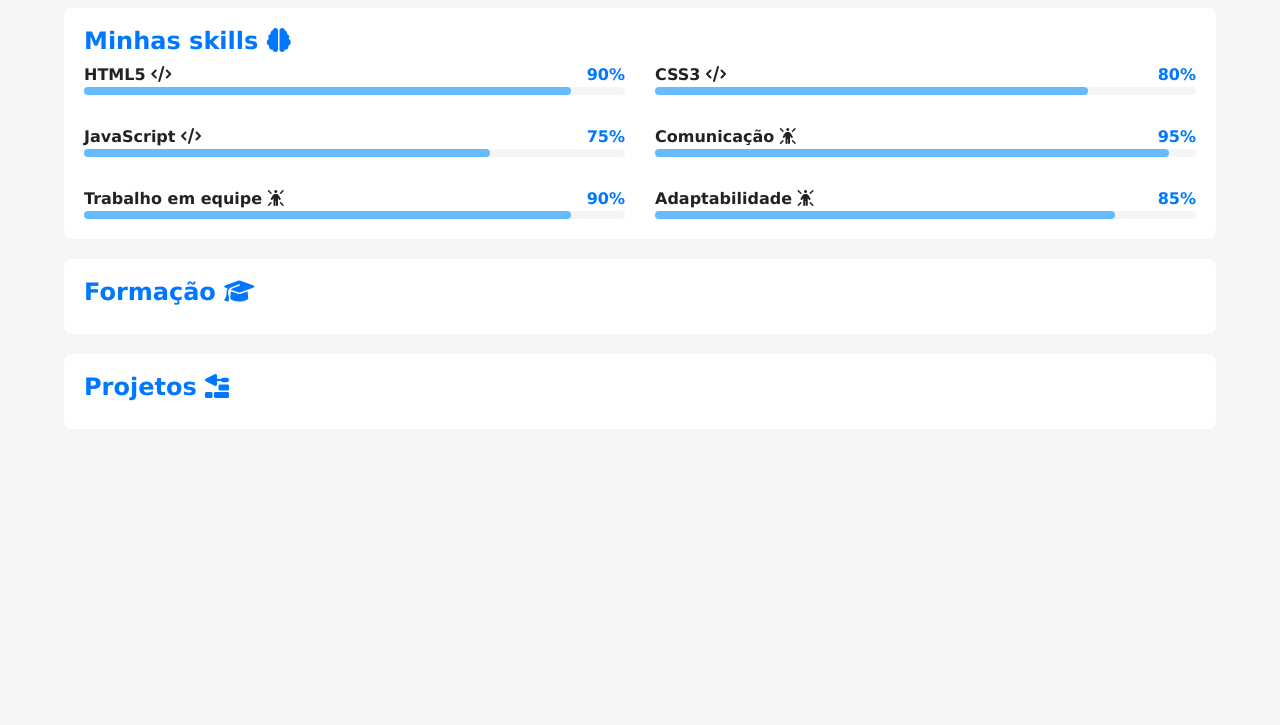
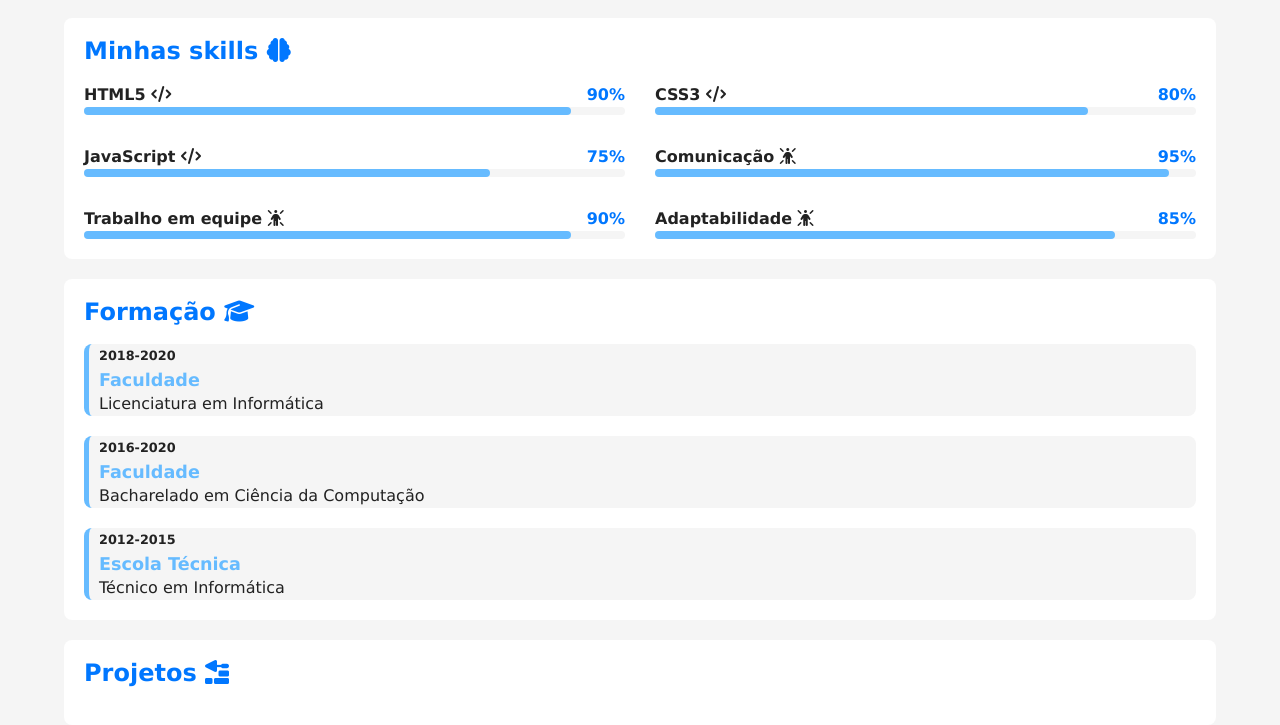
Before and after one commit to CarolineMoto/projeto-portfolio, a plain HTML site: page index.html in a window 1280 px wide. Shown: the part 1227-1952 px from the top of the page. Before the commit the page ends 1676 px from the top, so only its background shows below. Drawn offline with Linux system fonts and the light colour scheme.

Commit message:
area de formações

```diff
--- a/estilos/style.css
+++ b/estilos/style.css
@@ -124,7 +124,7 @@ article {
 
 article h2 {
   color: var(--destaque);
-  margin-bottom: 10px;
+  margin-bottom: 20px;
 }
 
 .video-container {
@@ -178,6 +178,36 @@ article h2 {
   border-radius: 4px;
 }
 
+#formacao-container {
+  display: flex;
+  flex-direction: column-reverse;
+  gap: 20px;
+}
+
+#formacao-container .curso {
+  background-color: var(--fundo-principal);
+  border-radius: 8px;
+  border-left: 5px solid var(--destaque-inverso);
+  padding-left: 10px;
+  transition: border-width 0.5s, border-color 0.5s;
+}
+
+#formacao-container .curso:hover {
+  border-left-width: 15px;
+  border-color: var(--destaque);
+  cursor: pointer;
+}
+
+#formacao-container .periodo {
+  font-size: 0.8em;
+  font-weight: bold;
+  color: var(--texto);
+}
+
+#formacao-container .instituicao {
+  color: var(--destaque-inverso);
+  font-size: 1.1em;
+}
 
 @media screen and (min-width: 768px) {
   #skill-container {
--- a/index.html
+++ b/index.html
@@ -128,9 +128,31 @@
                     </div>
                 </div>
             </article>
+
             <article id="formacao">
                 <h2>Formação <i class="fa-solid fa-graduation-cap"></i></h2>
+
+                <div id="formacao-container">
+                    <div class="curso">
+                       <p class="periodo">2012-2015</p>
+                       <h3 class="instituicao">Escola Técnica</h3>
+                       <p class="titulacao">Técnico em Informática</p>
+                    </div>
+
+                    <div class="curso">
+                       <p class="periodo">2016-2020</p>
+                       <h3 class="instituicao">Faculdade</h3>
+                       <p class="titulacao">Bacharelado em Ciência da Computação</p>
+                    </div>
+
+                    <div class="curso">
+                       <p class="periodo">2018-2020</p>
+                       <h3 class="instituicao">Faculdade</h3>
+                       <p class="titulacao">Licenciatura em Informática</p>
+                    </div>
+                </div>
             </article>
+
             <article id="projetos">
                 <h2>Projetos <i class="fa-solid fa-trowel-bricks"></i></h2>
             </article>
```
